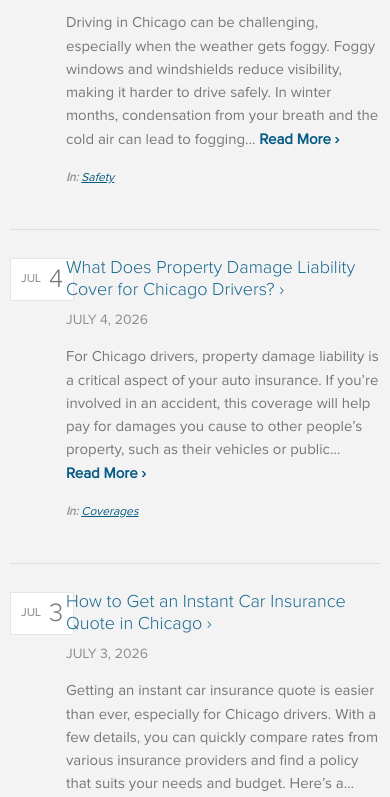
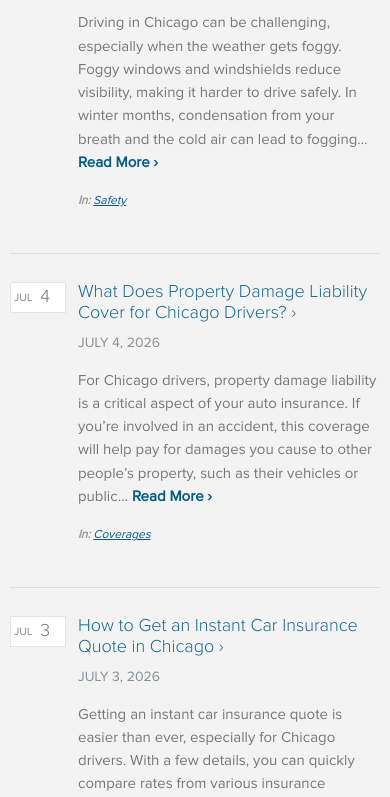
Before and after one commit to cher099/iots-website-demo, a plain HTML site: page blog.html in a window 390 px wide. Shown: the part 464-1261 px from the top of the page. Drawn offline with Linux system fonts and the light colour scheme.

Commit message:
Fix mobile blog post date alignment

```diff
--- a/assets/css/styles.css
+++ b/assets/css/styles.css
@@ -2750,3 +2750,35 @@ body h6 {
 .site-footer .footer-quote > .quote-button:focus {
     color: #15394c;
 }
+
+
+/* Keep the blog date badge inside its own grid track on narrow phones. */
+@media (max-width: 479px) {
+    .blog-page .blog-post {
+        grid-template-columns: 56px minmax(0, 1fr);
+        column-gap: 12px;
+    }
+
+    .blog-page .blog-post-date {
+        box-sizing: border-box;
+        width: 56px;
+        padding: 5px 3px;
+    }
+
+    .blog-page .blog-post-date .month {
+        font-size: 11px;
+    }
+
+    .blog-page .blog-post-date .day {
+        font-size: 18px;
+    }
+
+    .blog-page .blog-post-content {
+        min-width: 0;
+    }
+
+    .blog-page .blog-post-content h2,
+    .blog-page .blog-post-content h2 a {
+        overflow-wrap: anywhere;
+    }
+}
```
